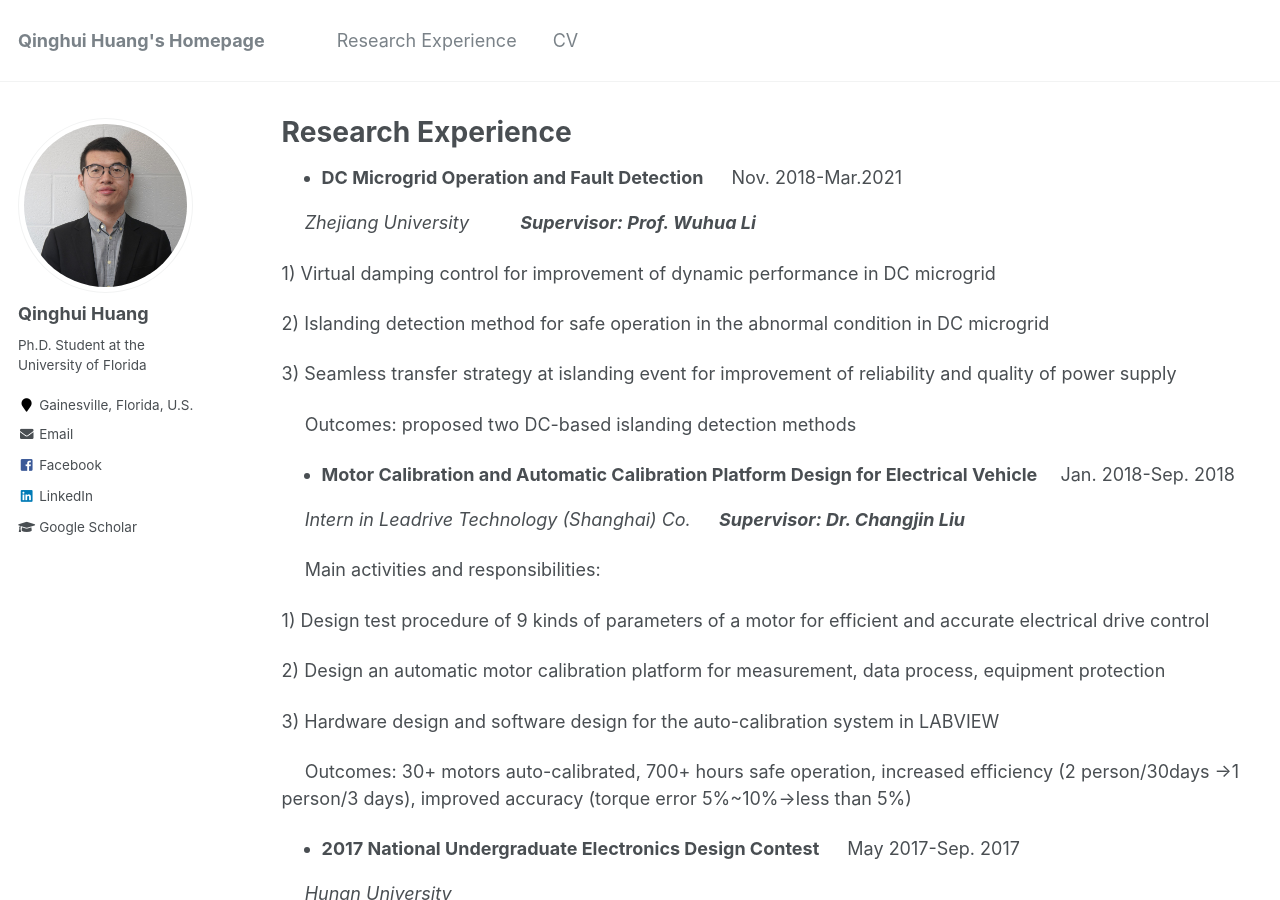
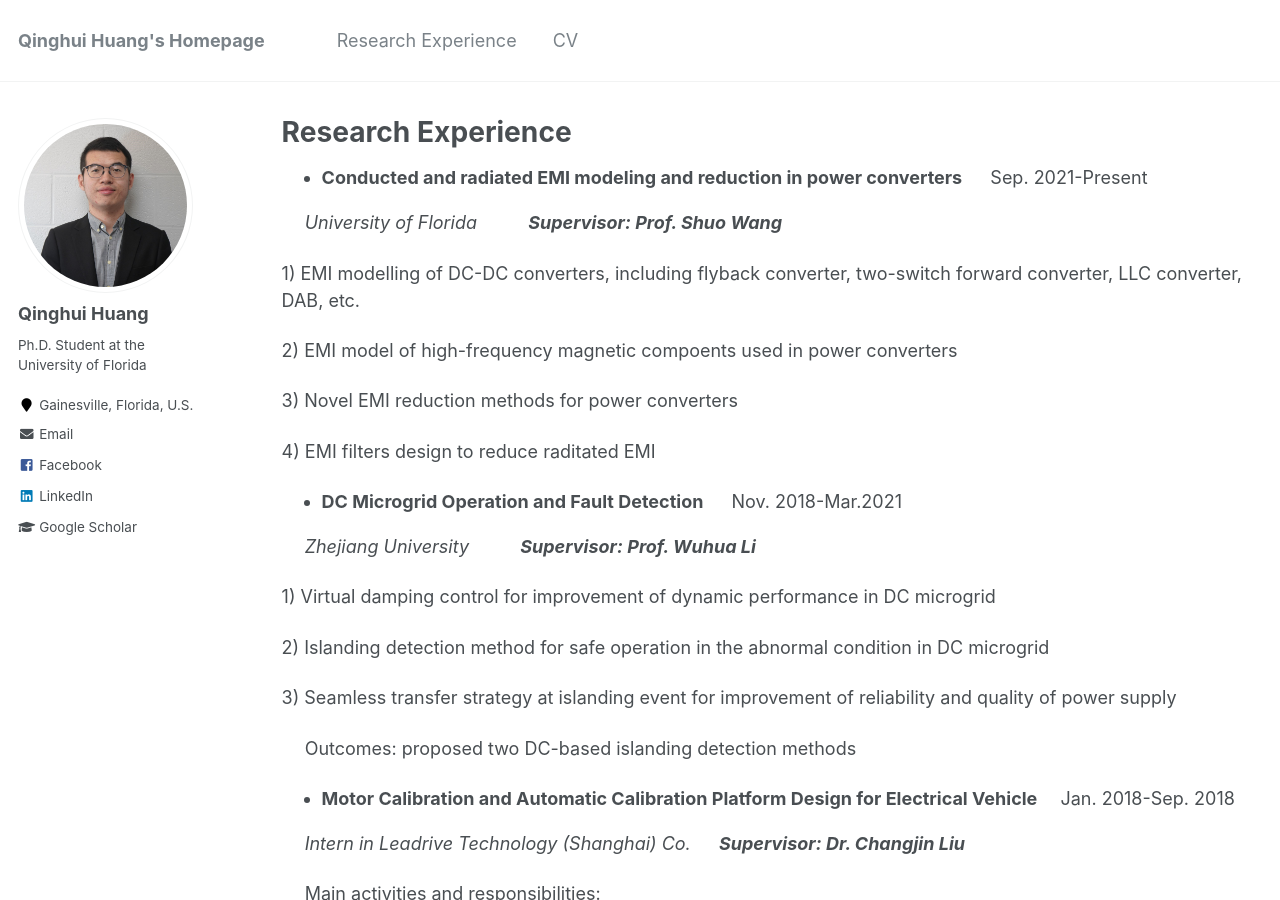
Before and after one commit to slionnnnnn/yanwenlai, a Jekyll site: the page built from _pages/publications.md, in a window 1280 px wide and 900 px high. Built offline with Jekyll 4.4.1, drawn with Linux system fonts in a browser that asks for light colours.

Commit message:
Update publications.md

```diff
--- a/_pages/publications.md
+++ b/_pages/publications.md
@@ -14,6 +14,21 @@ author_profile: true
 {% for post in site.publications reversed %}
   {% include archive-single.html %}
 {% endfor %}
+
+*  **Conducted and radiated EMI modeling and reduction in power converters**        &emsp;                     Sep. 2021-Present
+
+ &emsp; _University of Florida_              &emsp;     &emsp;                      **_Supervisor: Prof. Shuo Wang_**
+
+1)	EMI modelling of DC-DC converters, including flyback converter, two-switch forward converter, LLC converter, DAB, etc.
+
+2)	EMI model of high-frequency magnetic compoents used in power converters
+
+3)	Novel EMI reduction methods for power converters
+
+4)  EMI filters design to reduce raditated EMI
+
+
+
 
 *  **DC Microgrid Operation and Fault Detection**        &emsp;                     Nov. 2018-Mar.2021
 
```
